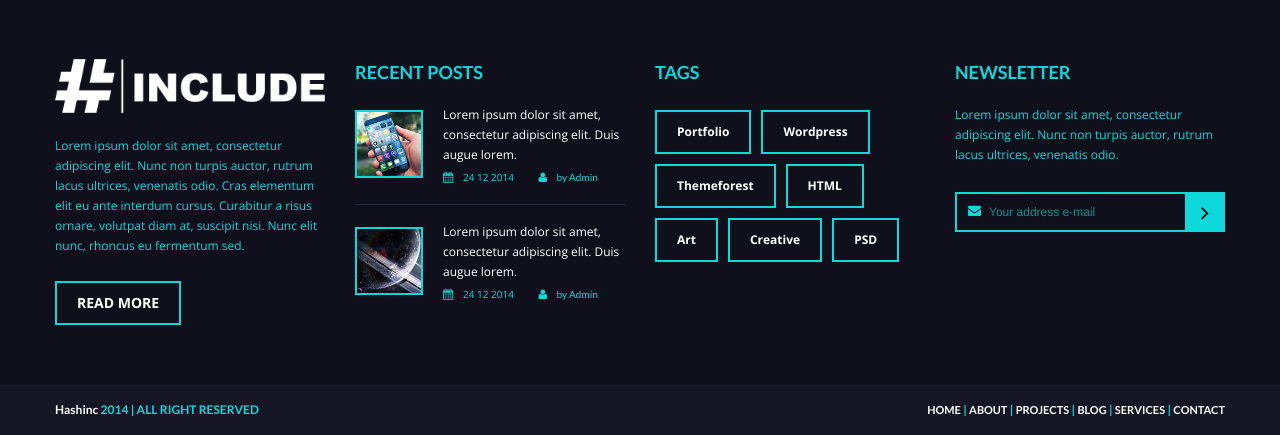
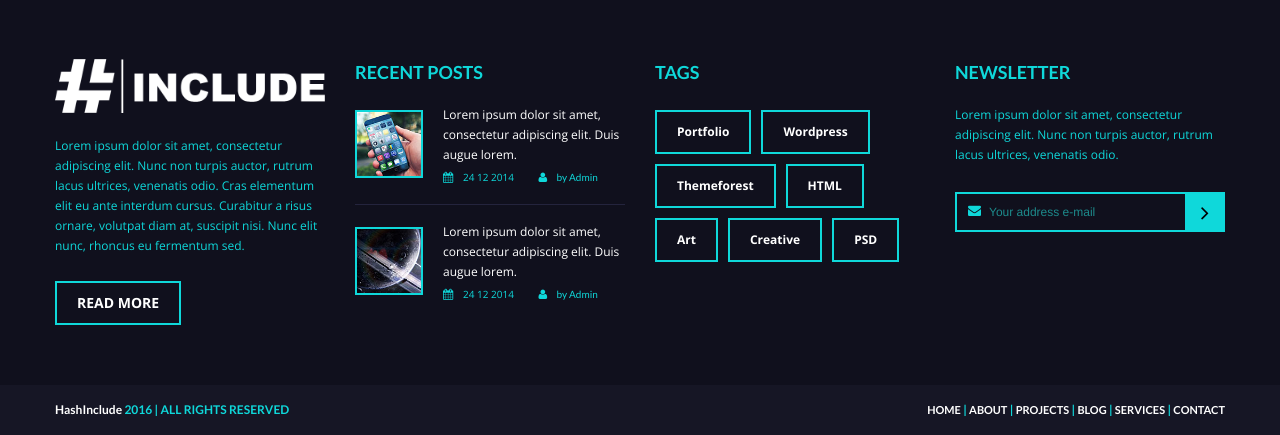
Before and after one commit to dev-sura/FinalHash, a PHP site: page / in a window 1280 px wide. Shown: the part 3963-4398 px from the top of the page. Run offline with PHP 8.4, Linux system fonts and the light colour scheme.

Commit message:
yE lO bc

```diff
--- a/about.php
+++ b/about.php
@@ -434,7 +434,7 @@
          <div class="row">
             <div class="span12">
                <div class="copyright pull-left">
-                  <span>Hashinc</span> 2014 | ALL RIGHT RESERVED
+                  <span>HashInclude</span> 2016 | ALL RIGHTS RESERVED
                </div>
                <div class="bottom-links pull-right">
                   <a href="#">HOME</a> |
--- a/contact.php
+++ b/contact.php
@@ -326,7 +326,7 @@
          <div class="row">
             <div class="span12">
                <div class="copyright pull-left">
-                  <span>Hashinc</span> 2014 | ALL RIGHT RESERVED
+                  <span>HashInclude</span> 2016 | ALL RIGHTS RESERVED
                </div>
                <div class="bottom-links pull-right">
                   <a href="#">HOME</a> |
--- a/index.php
+++ b/index.php
@@ -624,7 +624,7 @@
          <div class="row">
             <div class="span12">
                <div class="copyright pull-left">
-                  <span>Hashinc</span> 2014 | ALL RIGHT RESERVED
+                  <span>HashInclude</span> 2016 | ALL RIGHTS RESERVED
                </div>
                <div class="bottom-links pull-right">
                   <a href="#">HOME</a> |
--- a/portfolio.php
+++ b/portfolio.php
@@ -531,7 +531,7 @@
          <div class="row">
             <div class="span12">
                <div class="copyright pull-left">
-                  <span>Hashinc</span> 2014 | ALL RIGHT RESERVED
+                  <span>HashInclude</span> 2016 | ALL RIGHTS RESERVED
                </div>
                <div class="bottom-links pull-right">
                   <a href="#">HOME</a> |
--- a/services.php
+++ b/services.php
@@ -369,7 +369,7 @@
          <div class="row">
             <div class="span12">
                <div class="copyright pull-left">
-                  <span>Hashinc</span> 2014 | ALL RIGHT RESERVED
+                  <span>HashInclude</span> 2016 | ALL RIGHTS RESERVED
                </div>
                <div class="bottom-links pull-right">
                   <a href="#">HOME</a> |
```
